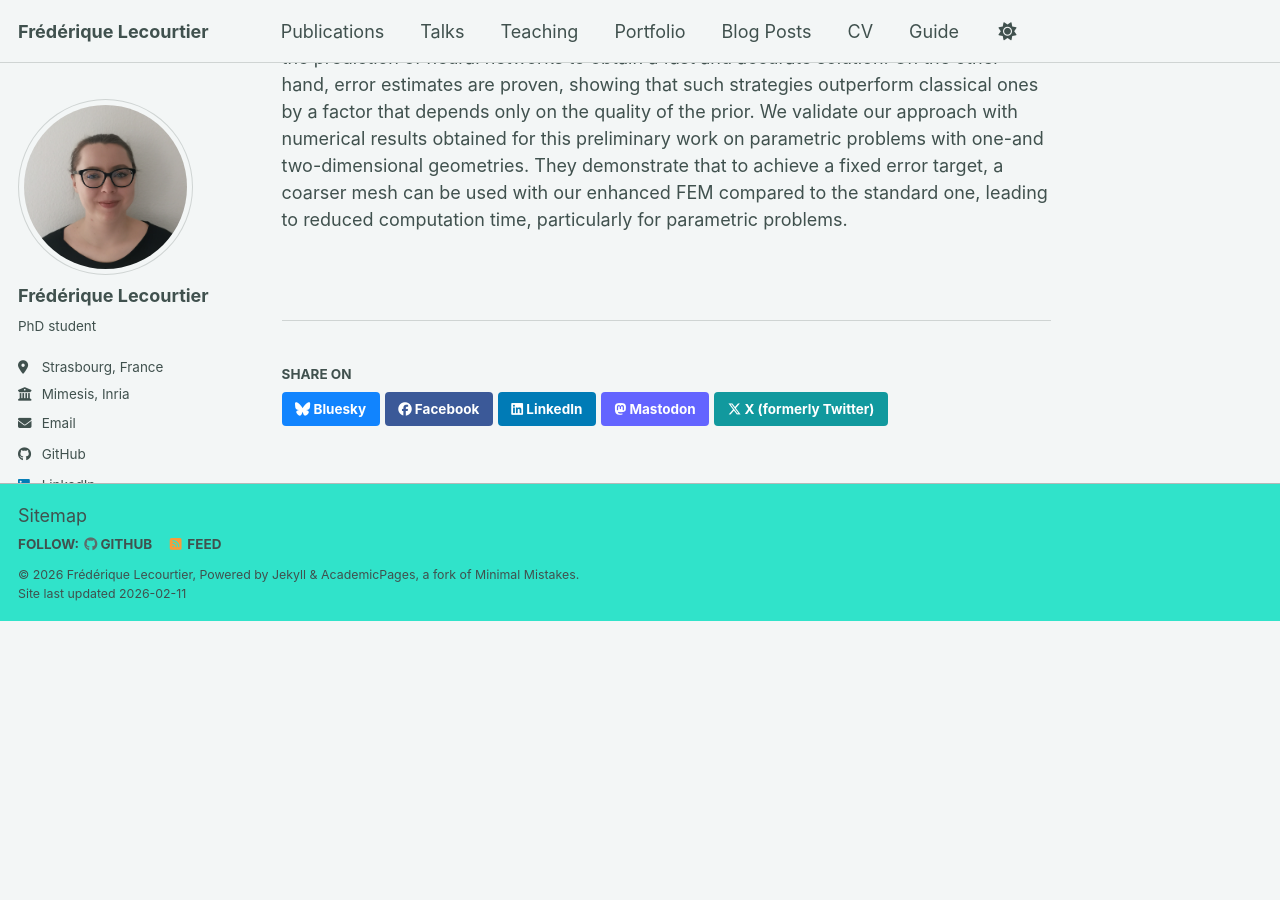
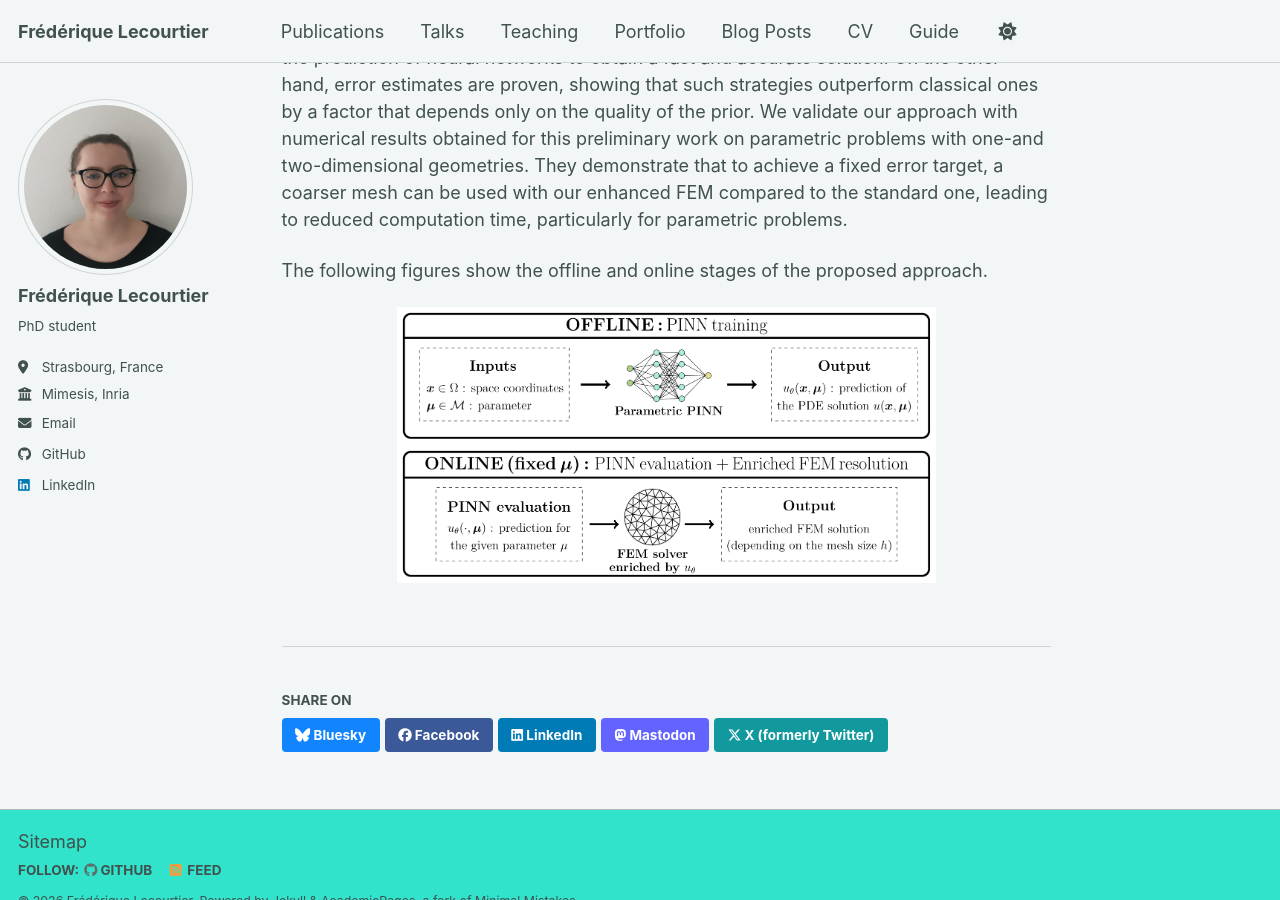
Before and after one commit to flecourtier/flecourtier.github.io, a Jekyll site: the page built from _publications/2026-01-15-enrichedfem.md, in a window 1280 px wide and 900 px high, scrolled down 550 px. Built offline with Jekyll 4.4.1, drawn with Linux system fonts in a browser that asks for light colours; a script bundle is joined from its source files by our own code; library files that are not in the unit come from our copies; before the commit the page ends 1171 px from its top, so only the background shows below that.

Commit message:
Up paper1

```diff
--- a/_publications/2026-01-15-enrichedfem.md
+++ b/_publications/2026-01-15-enrichedfem.md
@@ -19,3 +19,13 @@ venue: 'Mathematical Modelling and Numerical Analysis'
 paperurl: 'https://doi.org/10.1051/m2an/2026007'
 ---
 In this work, we present a preliminary study combining two approaches in the context of solving PDEs: the classical finite element method (FEM) and more recent techniques based on neural networks. Indeed, in recent years, physics-informed neural networks (PINNs) have become particularly interesting for rapidly solving such problems, especially in high dimensions. However, their lack of accuracy is a significant drawback in this context, hence the interest in combining them with FEM, for which error estimators are already known. The complete pipeline proposed here, therefore, consists of modifying classical FEM approximation spaces by taking information from a prior, chosen here as the prediction of a neural network. On the one hand, this combination improves and certifies the prediction of neural networks to obtain a fast and accurate solution. On the other hand, error estimates are proven, showing that such strategies outperform classical ones by a factor that depends only on the quality of the prior. We validate our approach with numerical results obtained for this preliminary work on parametric problems with one-and two-dimensional geometries. They demonstrate that to achieve a fixed error target, a coarser mesh can be used with our enhanced FEM compared to the standard one, leading to reduced computation time, particularly for parametric problems.
+
+The following figures show the offline and online stages of the proposed approach.
+
+<div style="text-align: center;">
+  <img src="/images/publications/paper1/offline.png" alt="Offline" style="width: 70%; height: auto;" />
+</div>
+
+<div style="text-align: center;">
+  <img src="/images/publications/paper1/online.png" alt="Online" style="width: 70%; height: auto;" />
+</div>
```
Also changed, not shown: images/publications/paper1/offline.png (added), images/publications/paper1/online.png (added).
